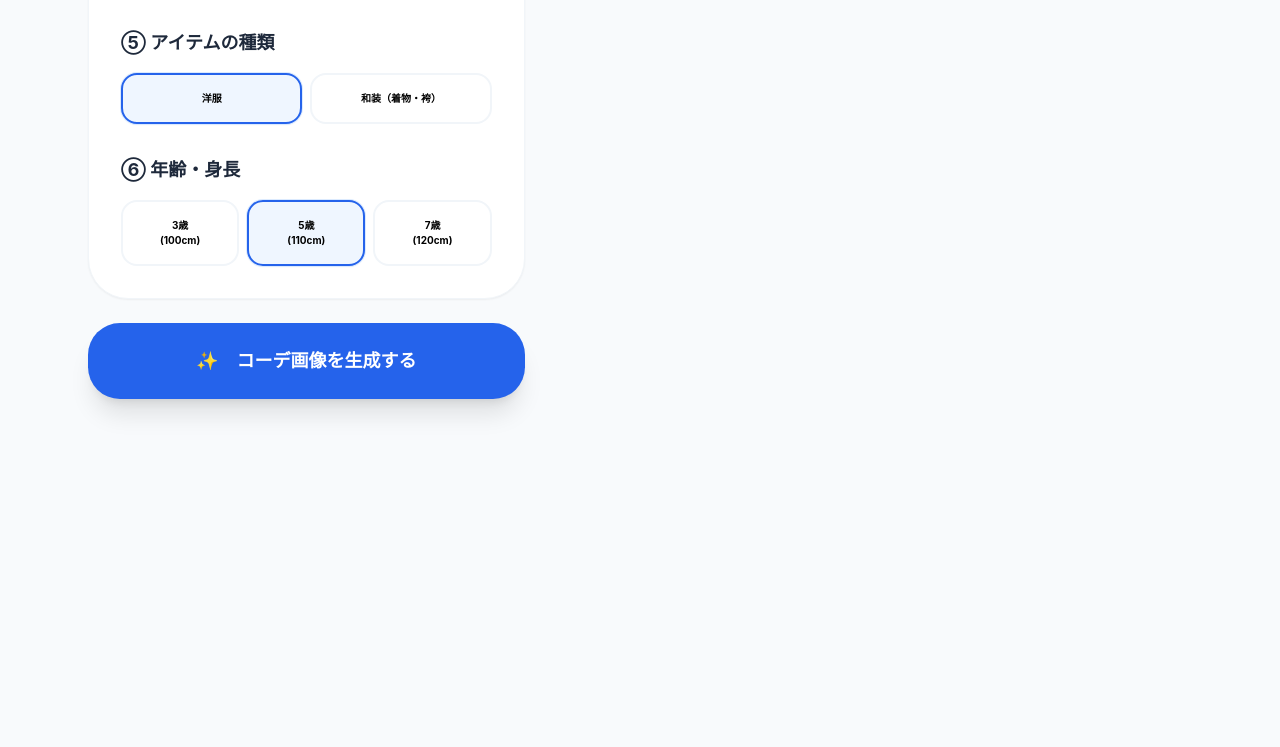
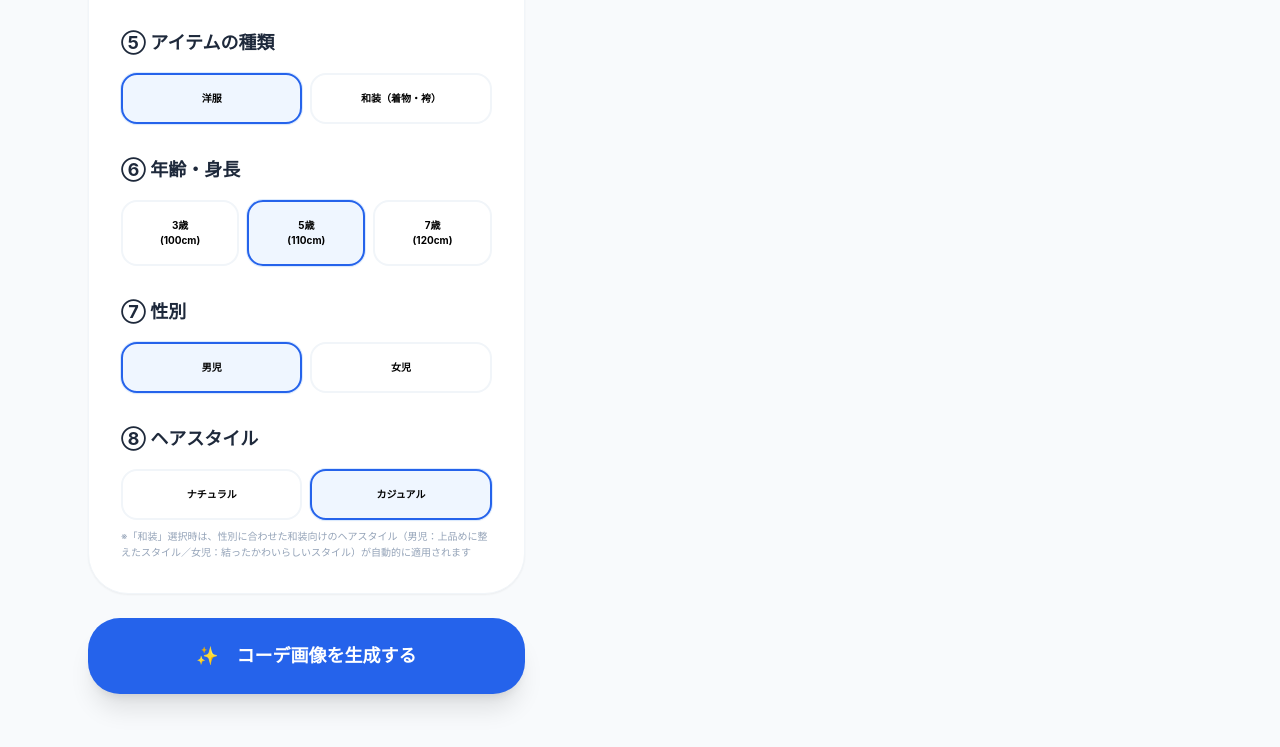
Before and after one commit to red24649/tryon_boy, a website: page public/index.html in a window 1280 px wide. Shown: the part 903-1650 px from the top of the page. Before the commit the page ends 1382 px from the top, so only its background shows below. Drawn offline with nearby package versions, Linux system fonts and the light colour scheme.

Commit message:
Update title and gender options in index.html

```diff
--- a/public/index.html
+++ b/public/index.html
@@ -3,7 +3,7 @@
 <head>
   <meta charset="UTF-8">
   <meta name="viewport" content="width=device-width, initial-scale=1.0">
-  <title>男児コーデ画像メーカー（プロトタイプ版）</title>
+  <title>キッズコーデ画像メーカー（プロトタイプ版）</title>
   <script src="https://cdn.tailwindcss.com"></script>
   <style type="text/tailwindcss">
     body { font-family: 'Inter', -apple-system, sans-serif; }
@@ -21,7 +21,7 @@
   <div class="max-w-6xl mx-auto px-6">
     <header class="py-12 flex justify-between items-end">
       <div>
-        <h1 class="text-4xl font-black text-slate-900 tracking-tighter">&#x1f466; 男児コーデ画像メーカー</h1>
+        <h1 class="text-4xl font-black text-slate-900 tracking-tighter">&#x1f466; キッズコーデ画像メーカー</h1>
         <p class="text-sm text-gray-500">置き画から男児のコーデ画像を生成します(プロトタイプ版)</p>
       </div>
     </header>
@@ -112,6 +112,25 @@
               <label><input type="radio" name="ageHeight" value="5:110" class="hidden" checked><div class="select-card text-center py-2 text-[10px] font-bold">5歳<br>(110cm)</div></label>
               <label><input type="radio" name="ageHeight" value="7:120" class="hidden"><div class="select-card text-center py-2 text-[10px] font-bold">7歳<br>(120cm)</div></label>
             </div>
+          </div>
+          <div>
+            <h2 class="text-lg font-bold text-slate-800 mb-4">
+              ⑦ 性別
+            </h2>
+            <div class="grid grid-cols-2 gap-2">
+              <label><input type="radio" name="gender" value="boy" class="hidden" checked><div class="select-card text-center py-2 text-[10px] font-bold">男児</div></label>
+              <label><input type="radio" name="gender" value="girl" class="hidden"><div class="select-card text-center py-2 text-[10px] font-bold">女児</div></label>
+            </div>
+          </div>
+          <div>
+            <h2 class="text-lg font-bold text-slate-800 mb-4">
+              ⑧ ヘアスタイル
+            </h2>
+            <div class="grid grid-cols-2 gap-2">
+              <label><input type="radio" name="hairStyle" value="natural" class="hidden"><div class="select-card text-center py-2 text-[10px] font-bold">ナチュラル</div></label>
+              <label><input type="radio" name="hairStyle" value="casual" class="hidden" checked><div class="select-card text-center py-2 text-[10px] font-bold">カジュアル</div></label>
+            </div>
+            <p class="text-[10px] text-slate-400 mt-2 leading-relaxed">※「和装」選択時は、性別に合わせた和装向けのヘアスタイル（男児：上品めに整えたスタイル／女児：結ったかわいらしいスタイル）が自動的に適用されます</p>
           </div>
         </section>
 
@@ -276,6 +295,8 @@
       const race = document.querySelector('input[name="race"]:checked').value;
       const outfitStyle = document.querySelector('input[name="outfitStyle"]:checked').value;
       const [age, height] = document.querySelector('input[name="ageHeight"]:checked').value.split(':');
+      const gender = document.querySelector('input[name="gender"]:checked').value;
+      const hairStyle = document.querySelector('input[name="hairStyle"]:checked').value;
       document.getElementById('placeholder').classList.add('hidden'); resultImg.classList.add('hidden'); loading.classList.remove('hidden'); generateBtn.disabled = true;
       document.getElementById('previewActions').classList.add('hidden'); document.getElementById('downloadBtn').classList.add('hidden');
       document.getElementById('creditsInfo').classList.add('hidden');
@@ -288,7 +309,7 @@
         const res = await fetch('/api/generate', {
           method: 'POST',
           headers: { 'Content-Type': 'application/json' },
-          body: JSON.stringify({ action: 'create_model', pose, expression, race, outfitStyle, age, height, hasHat: !!state.hat, hasTop: !!state.top, hasBottom: !!state.bottom, hasShoe: !!state.shoe })
+          body: JSON.stringify({ action: 'create_model', pose, expression, race, outfitStyle, age, height, gender, hairStyle, hasHat: !!state.hat, hasTop: !!state.top, hasBottom: !!state.bottom, hasShoe: !!state.shoe })
         });
         const { modelImage } = await res.json();
         const tasks = [];
```
